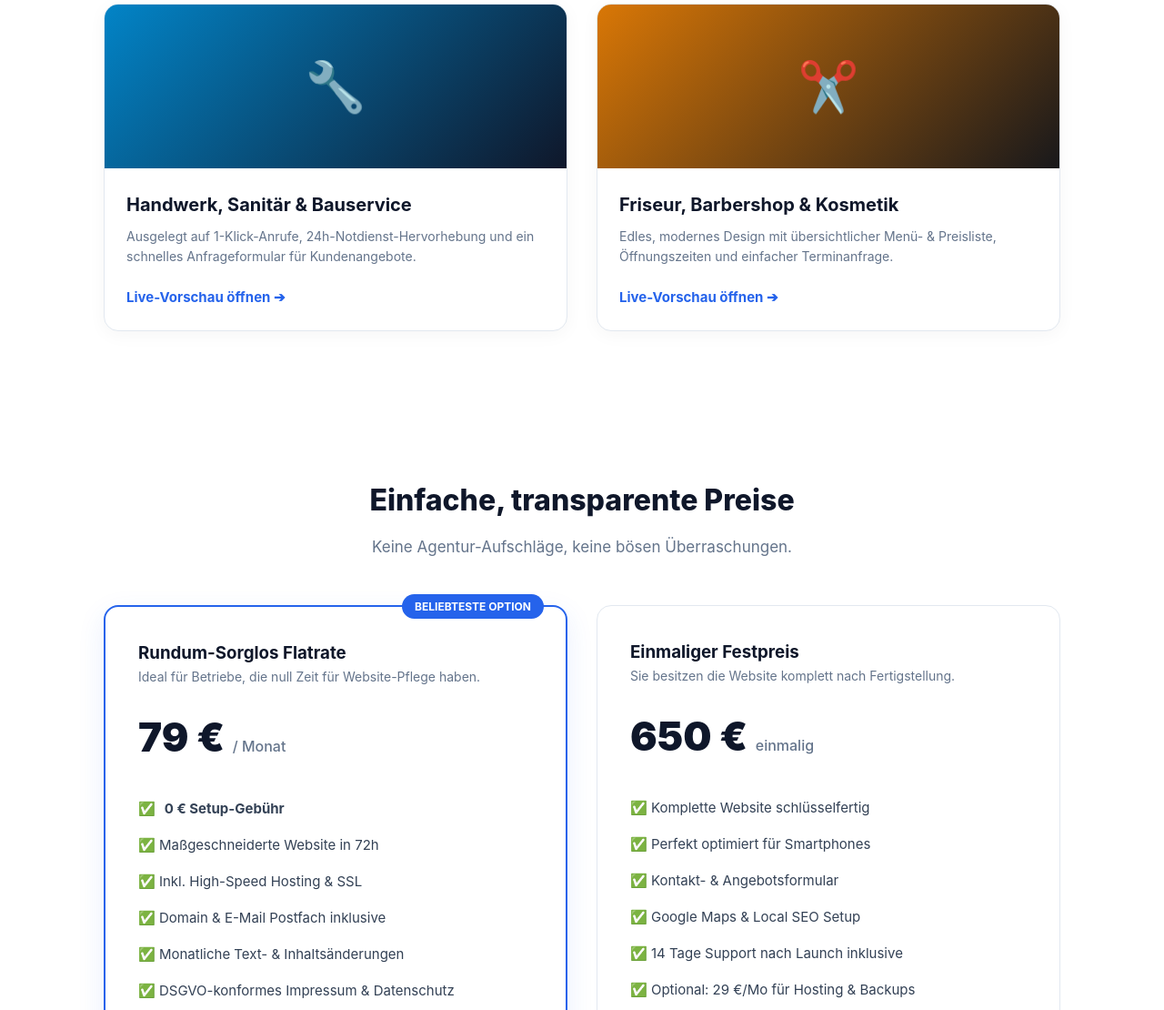
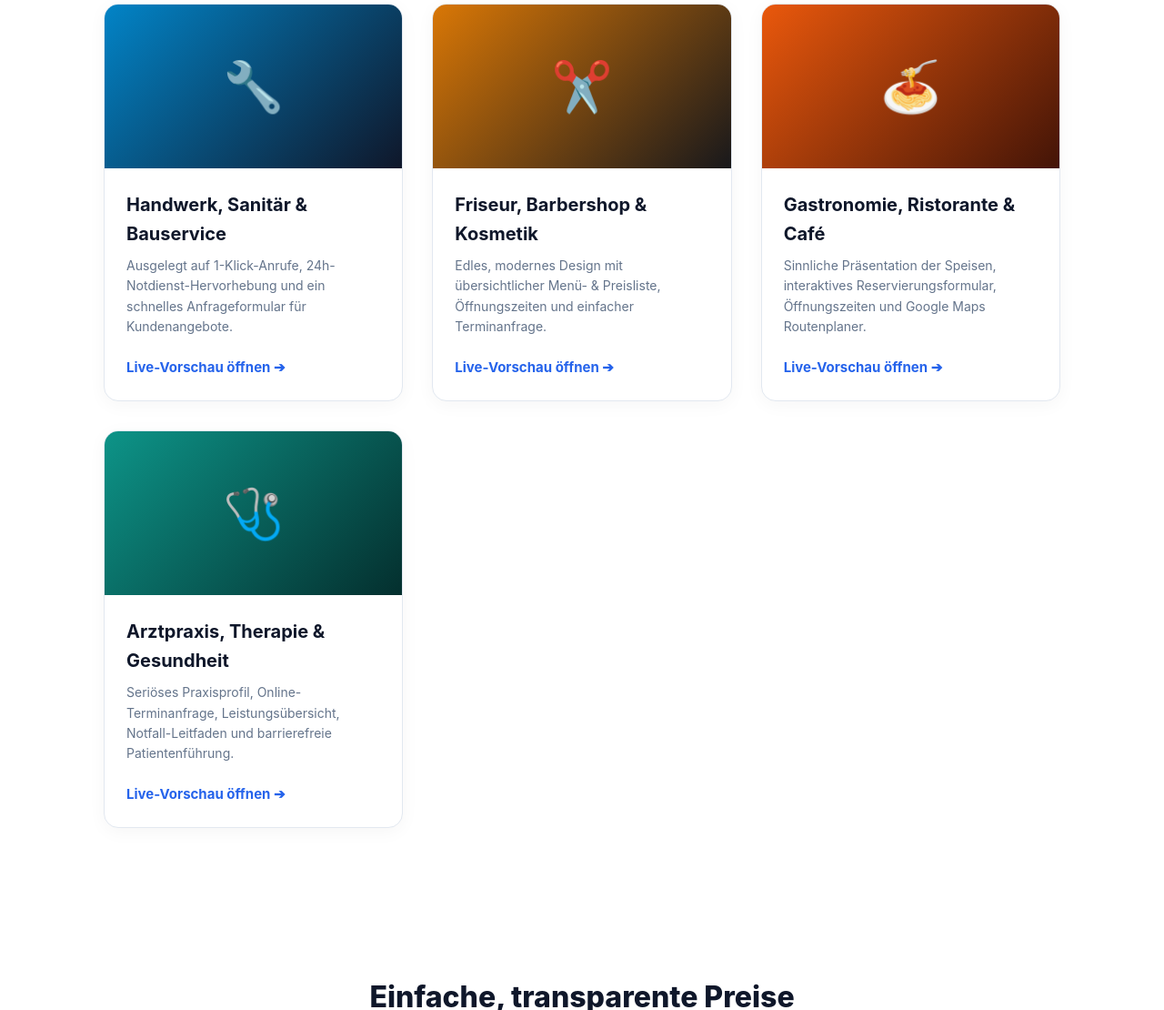
Before and after one commit to AC-MAD/agency-showcase, a plain HTML site: page index.html in a window 1280 px wide. Shown: the part 989-2099 px from the top of the page at 91% size. Drawn offline with Linux system fonts and the light colour scheme.

Commit message:
feat(site): sync index.html to live showcase

```diff
--- a/index.html
+++ b/index.html
@@ -48,6 +48,8 @@
     .portfolio-card:hover { transform: translateY(-6px); }
     .card-banner { height: 180px; background: linear-gradient(135deg, #0284c7, #0f172a); display: flex; align-items: center; justify-content: center; font-size: 54px; }
     .card-banner.salon { background: linear-gradient(135deg, #d97706, #18181b); }
+    .card-banner.gastro { background: linear-gradient(135deg, #ea580c, #431407); }
+    .card-banner.praxis { background: linear-gradient(135deg, #0d9488, #042f2e); }
     .portfolio-body { padding: 24px; }
     .portfolio-body h3 { font-size: 20px; font-weight: 700; margin-bottom: 8px; }
     .portfolio-body p { color: var(--light-slate); font-size: 14px; margin-bottom: 20px; }
@@ -135,6 +137,24 @@
           <a href="demos/salon/index.html" class="demo-link">Live-Vorschau öffnen ➔</a>
         </div>
       </div>
+
+      <div class="portfolio-card">
+        <div class="card-banner gastro">🍝</div>
+        <div class="portfolio-body">
+          <h3>Gastronomie, Ristorante & Café</h3>
+          <p>Sinnliche Präsentation der Speisen, interaktives Reservierungsformular, Öffnungszeiten und Google Maps Routenplaner.</p>
+          <a href="demos/gastronomy/index.html" class="demo-link">Live-Vorschau öffnen ➔</a>
+        </div>
+      </div>
+
+      <div class="portfolio-card">
+        <div class="card-banner praxis">🩺</div>
+        <div class="portfolio-body">
+          <h3>Arztpraxis, Therapie & Gesundheit</h3>
+          <p>Seriöses Praxisprofil, Online-Terminanfrage, Leistungsübersicht, Notfall-Leitfaden und barrierefreie Patientenführung.</p>
+          <a href="demos/praxis/index.html" class="demo-link">Live-Vorschau öffnen ➔</a>
+        </div>
+      </div>
     </div>
   </section>
 
```
